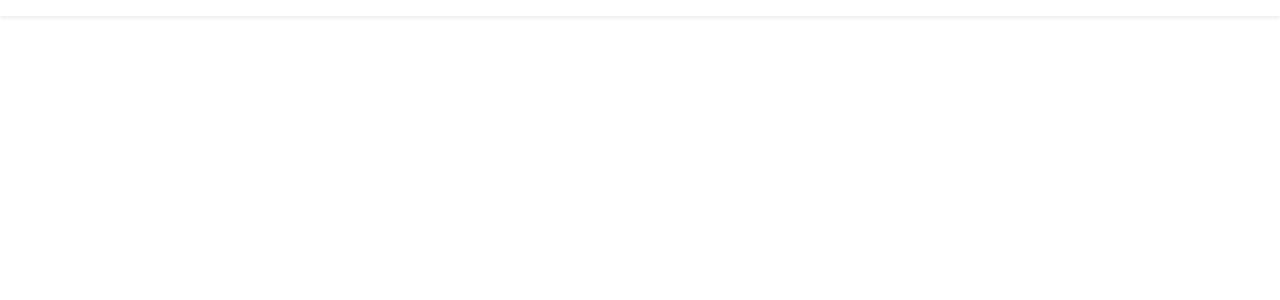
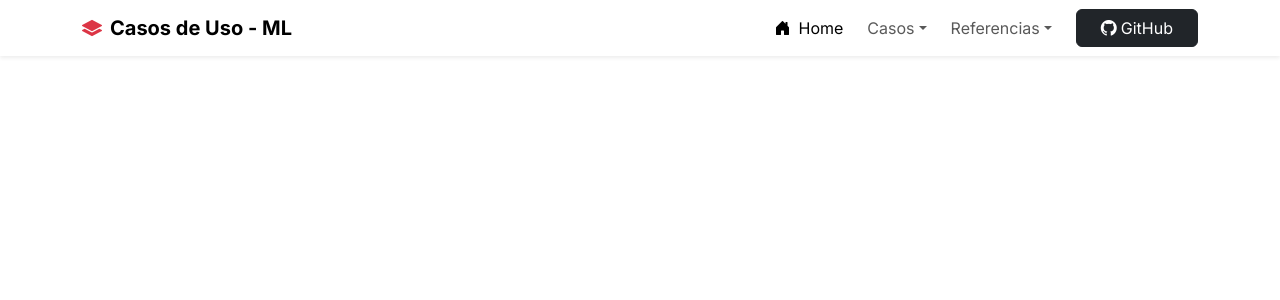
Before and after one commit to emily-180/CasosUsoMachine-Learning, a Flask app: page /index in a window 1280 px wide. Shown: the top 300 px of the page. Run offline with Flask 3, Linux system fonts and the light colour scheme.

Commit message:
Añandir menu y sub menus

```diff
--- a/templates/index.html
+++ b/templates/index.html
@@ -14,8 +14,45 @@
 <body>
     <nav class="navbar navbar-expand-lg bg-white sticky-top shadow-sm">
         <div class="container">
+            <a class="navbar-brand fw-bold d-flex align-items-center gap-2" href="#">
+                <i class="bi bi-layers-fill text-danger"></i>
+                Casos de Uso - ML
+            </a>
+            <button class="navbar-toggler" type="button" data-bs-toggle="collapse" data-bs-target="#mainNav" aria-controls="mainNav" aria-expanded="false" aria-label="Alternar navegación">
+                <span class="navbar-toggler-icon"></span>
+            </button>
+            <div class="collapse navbar-collapse" id="mainNav">
+                <ul class="navbar-nav ms-auto mb-2 mb-lg-0 align-items-lg-center gap-lg-2">
+                    <li class="nav-item"><a class="nav-link active" href="#inicio"><i class="bi bi-house-door-fill me-2"></i>Home</a></li>
+
+                    <li class="nav-item dropdown">
+                    <a class="nav-link dropdown-toggle" href="#" role="button" data-bs-toggle="dropdown">Casos</a>
+                    <ul class="dropdown-menu shadow">
+                        <li><a class="dropdown-item" href="#casos1"><i class="bi bi-speedometer2 me-2"></i>PayPal - Detección de fraude en pagos</a></li>
+                        <li><a class="dropdown-item" href="#casos2"><i class="bi bi-graph-up me-2"></i>Amazon – Sistemas de Recomendación Personalizados</a></li>
+                        <li><a class="dropdown-item" href="#casos3"><i class="bi bi-diagram-3 me-2"></i>Caso 3</a></li>
+                        <li><a class="dropdown-item" href="#casos4"><i class="bi bi-database me-2"></i>Caso 4</a></li>
+                    </ul>
+                    </li>
+
+                    <li class="nav-item dropdown">
+                    <a class="nav-link dropdown-toggle" href="#" role="button" data-bs-toggle="dropdown">Referencias</a>
+                    <ul class="dropdown-menu shadow">
+                        <li><a class="dropdown-item" href="#https://www.paypal.com/us/brc/article/payment-fraud-detection-machine-learning"><i class="bi bi-book me-2"></i>Referencia - Caso PayPal</a></li>
+                        <li><a class="dropdown-item" href="https://www.amazon.science/the-history-of-amazons-recommendation-algorithm"><i class="bi bi-file-text me-2"></i>Referencia - Caso Amazon</a></li>
+                        <li><a class="dropdown-item" href="#referencia3"><i class="bi bi-people me-2"></i>Referencia - Caso 3</a></li>
+                        <li><a class="dropdown-item" href="#referencia4"><i class="bi bi-lightbulb me-2"></i>Referencia - Caso 4</a></li>
+                    </ul>
+                    </li>
+
+                    <li class="nav-item ms-lg-2">
+                    <a href="https://github.com/emily-180/CasosUsoMachine-Learning" class="btn btn-dark px-4">
+                        <i class="bi bi-github me-1"></i>GitHub
+                    </a>
+                </li>
+            </ul>
+        </div>
     </nav>
-    </div>
     <script src="https://cdn.jsdelivr.net/npm/bootstrap@5.3.3/dist/js/bootstrap.bundle.min.js"></script>
 </body>
 
```
